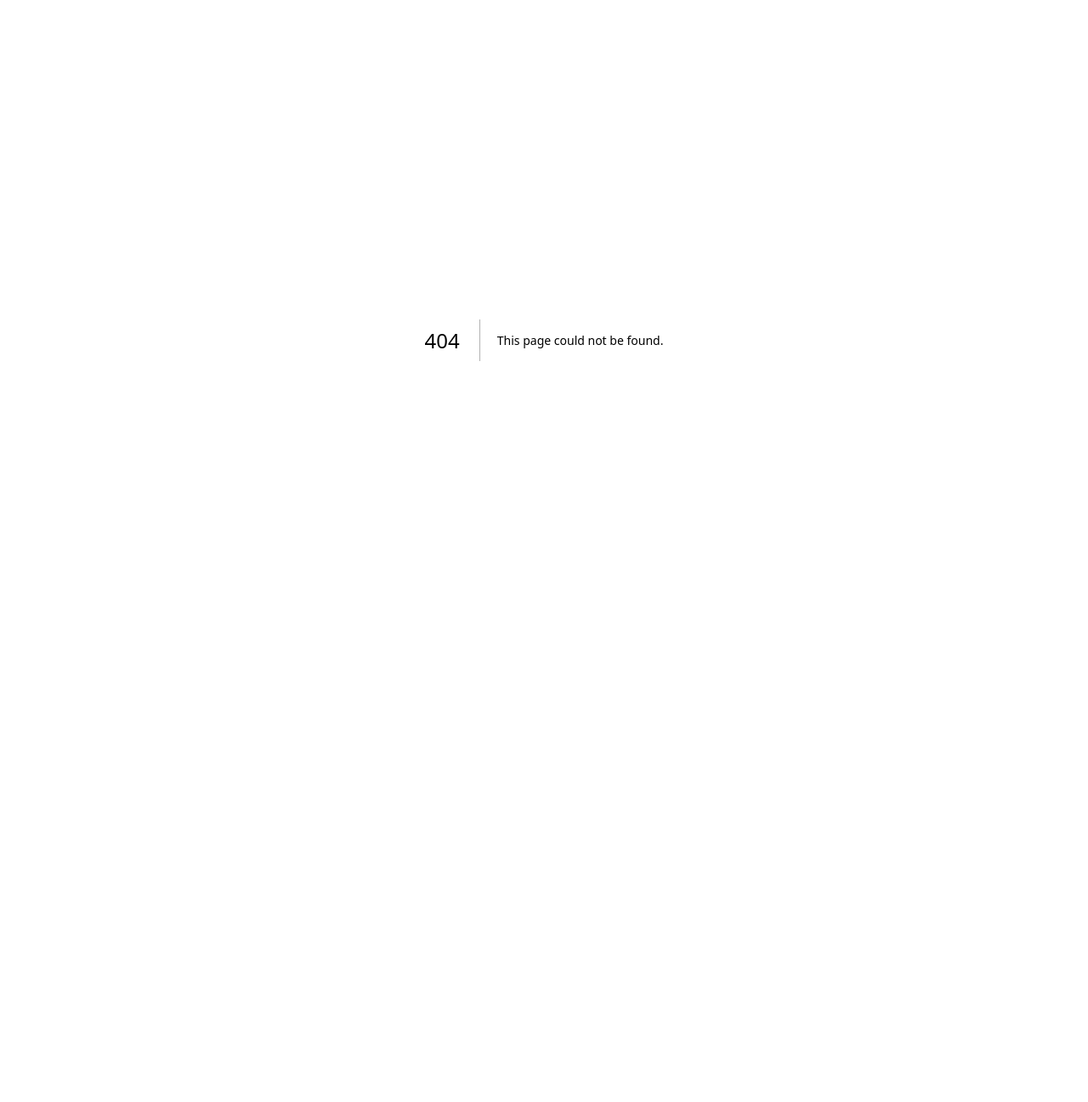
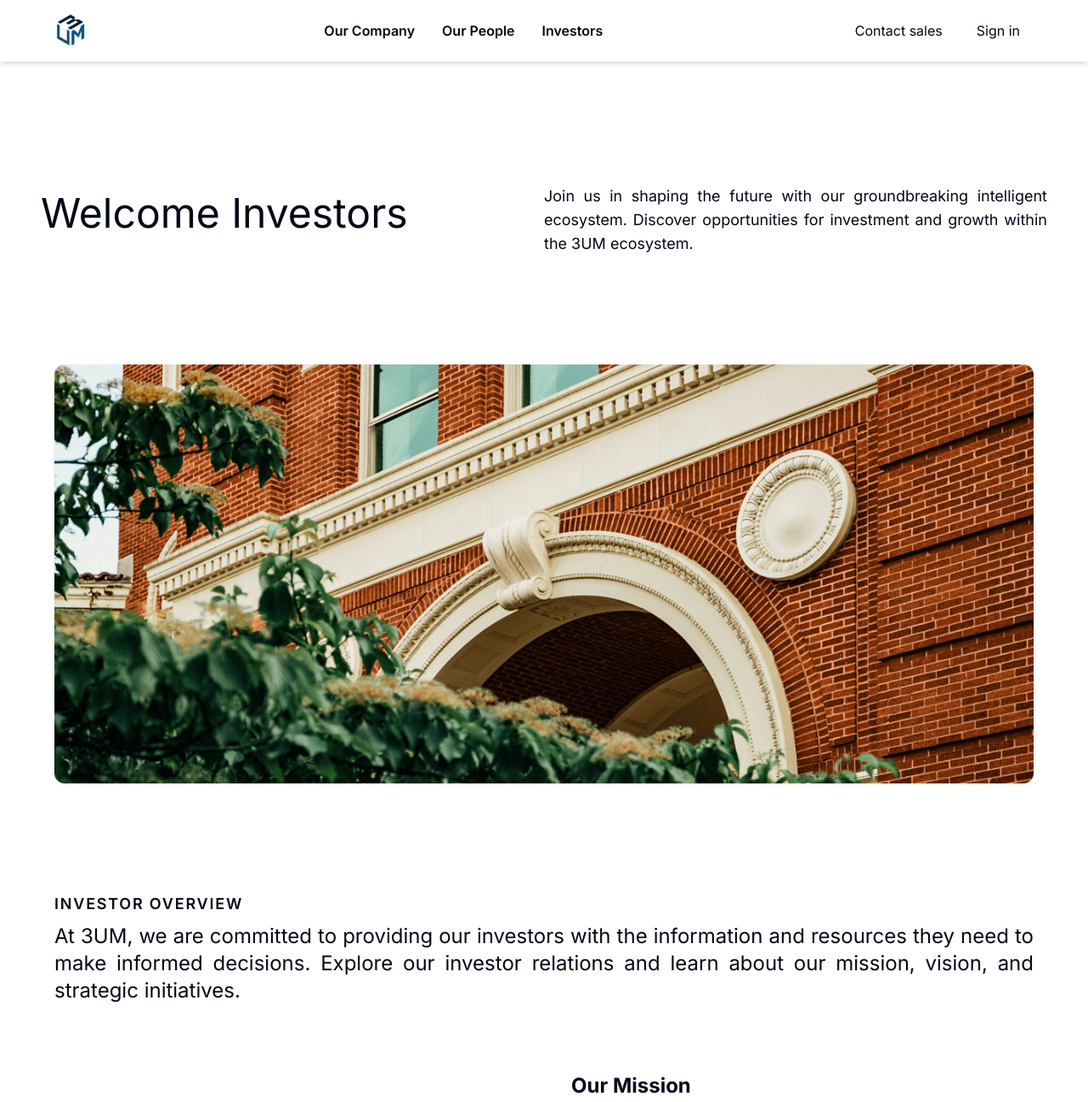
Before and after one commit to 3um-Group/3UM_Website, a Next.js app: page /investors in a window 1280 px wide. Before the commit this address had no page. Shown: the top 1297 px of the page at 85% size. Before the commit the page ends 800 px from the top, so only its background shows below. Built offline with nearby package versions, Linux system fonts and the light colour scheme.

Commit message:
Investor Tab

```diff
--- /dev/null
+++ b/app/(root)/investors/page.tsx
@@ -0,0 +1,164 @@
+// import "./page.css";
+import img1 from '@/public/assets/img11.jpeg';
+import Image from 'next/image';
+
+
+
+interface PageHeaderProps {
+  title: string;
+  description: string;
+}
+
+const PageHeader: React.FC<PageHeaderProps> = ({ title, description }) => {
+  return (
+
+    <section className="px-6 py-16 md:py-24 lg:py-32">
+      <div className="mx-auto max-w-container relative md:lg:max-w-6xl lg:max-w-6xl">
+        <div>
+          <div className="-mx-4 flex flex-wrap items-center">
+            <div className="w-full lg:w-1/2">
+              <h1 className="text-3xl text-center md:lg:text-left sm:text-5xl">
+                Welcome Investors
+              </h1>
+            </div>
+            <div className="w-full  lg:w-1/2">
+              <p className="max-w-3xl mx-auto mt-4 text-lg text-justify">
+                Join us in shaping the future with our groundbreaking
+                intelligent ecosystem. Discover opportunities for investment and
+                growth within the 3UM ecosystem.
+              </p>
+            </div>
+          </div>
+        </div>
+      </div>
+    </section>
+  );
+};
+
+const ImageSection: React.FC = () => {
+  return (
+    <section className="px-6">
+      <div className="w-full max-w-6xl mx-auto relative">
+        <div className="shadow rounded-xl">
+            <div className="grid overflow-hidden rounded-xl">
+            <Image
+              src={img1}
+              alt="Firefighter"
+            />
+            </div>
+        </div>
+    </div>
+    </section>
+  );
+}
+
+interface InstitutionalInvestorsProps {
+  eyebrow: string;
+  title: string;
+  description: string;
+  returnsTitle: string;
+  returnsDescription: string;
+  alignmentTitle: string;
+  alignmentDescription: string;
+}
+
+const InstitutionalInvestorsSection: React.FC<InstitutionalInvestorsProps> = ({
+  eyebrow,
+  title,
+  description,
+  firstTitle,
+  returnsTitle,
+  returnsDescription,
+  alignmentTitle,
+  alignmentDescription,
+}) => {
+  return (
+    <section
+      aria-labelledby={`Headers-Eyebrow-${eyebrow}`}
+      className="px-6 py-16 md:py-24 lg:py-32"
+    >
+      {/* image col */}
+      <div className="mx-auto max-w-container relative md:lg:max-w-6xl lg:max-w-6xl">
+        <div className="mb-4">
+          <h2 className="text-lg font-semibold uppercase tracking-widest mb-2">
+            {eyebrow}
+          </h2>
+          <h3 className="text-2xl mb-4 text-justify">{title}</h3>
+        </div>
+        <div className="grid lg:gap-8 lg:grid-cols-2 py-12 lg:items-center">
+          <div className="mt-10 lg:mt-0">
+            <img
+              className="mx-auto rounded-lg shadow-lg dark-bg-gray-500"
+              src="https://blackstone.scene7.com/is/image/blackstone/Firefighter?wid=960&hei=1280"
+              alt="Firefighter"
+            />
+          </div>
+
+          <div className="mt-4 space-y-12">
+            <div className="flex">
+              <div className="ml-4">
+                <h4 className="text-2xl font-bold">{firstTitle}</h4>
+                <p className="mt-2 text-justify">
+                  {description}
+                </p>
+              </div>
+            </div>
+
+            <div className="flex">
+              <div className="ml-4">
+                <h4 className="text-2xl font-bold">{returnsTitle}</h4>
+                <p className="mt-2 text-justify">
+                  {" "}
+                  {returnsDescription}
+                </p>
+              </div>
+            </div>
+
+            <div className="flex">
+              <div className="ml-4">
+                <h4 className="text-2xl font-bold">{alignmentTitle}</h4>
+                <p className="mt-2 text-justify">
+                  {alignmentDescription}
+                </p>
+              </div>
+            </div>
+          </div>
+        </div>
+      </div>
+
+
+    </section>
+  );
+};
+const page = () => {
+  return (
+    <main id="primary" className="site__main site-main">
+      <div className="default-page default-page--content-only">
+        <div className="pt-0 pb-0">
+          <div className="sm:px-0">
+            <PageHeader
+              title="Institutional Investors"
+              description="We invest on behalf of the world’s largest institutional investors, including endowments, sovereign wealth funds and pension funds that provide retirement benefits for over 100 million teachers, firefighters, nurses and others."
+            />
+
+            <ImageSection/>
+
+
+            <InstitutionalInvestorsSection
+              eyebrow=" Investor Overview"
+              title="At 3UM, we are committed to providing our investors with the information and resources they need to make informed decisions. Explore our investor relations and learn about our mission, vision, and strategic initiatives."
+              firstTitle="Our Mission"
+              description="At 3UM, our mission is to revolutionize industries by integrating advanced technologies like AI, blockchain, and quantum computing into a cohesive, intelligent ecosystem. Our commitment is to foster a future where technology enhances human capabilities, driving sustainable growth and creating new opportunities for all. Through our ecosystem, we strive to set new standards for excellence, collaboration, and ethical practices, ensuring a positive impact on communities and industries worldwide."
+              returnsTitle="Strategic Initiatives"
+              returnsDescription="At 3UM, we focus on several key projects and areas that drive our mission forward. Our strategic initiatives encompass cutting-edge technological advancements and behind-the-scenes projects aimed at integrating AI, blockchain, and quantum computing into our intelligent ecosystem. These initiatives are designed to foster innovation, enhance security, and provide seamless connectivity across various applications and industries. By focusing on these critical areas, we aim to create transformative solutions that not only meet the current needs of businesses but also anticipate future challenges and opportunities."
+              alignmentTitle="Growth Opportunities"
+              alignmentDescription="At 3UM, we are committed to unlocking potential areas for growth and innovation within our intelligent ecosystem. Our strategic focus includes expanding our technological capabilities in AI, blockchain, and quantum computing, while continuously enhancing the integration and performance of these technologies. We are actively exploring new market segments and developing groundbreaking solutions to address the evolving needs of various industries. Additionally, we seek data center partners worldwide to strengthen our infrastructure and support our global expansion. By investing in research and development, fostering strategic partnerships, and leveraging our robust infrastructure, we aim to create transformative opportunities that drive sustainable growth and deliver significant value to our stakeholders. Join us as we pioneer the future of technology and build a more intelligent, connected world."
+            />
+          </div>
+        </div>
+      </div>
+    </main>
+  );
+};
+
+export default page;
```
Also changed, not shown: app/(root)/people/page.tsx (+30 -31 lines), app/(root)/people/page.css, public/assets/img11.jpeg (added).
